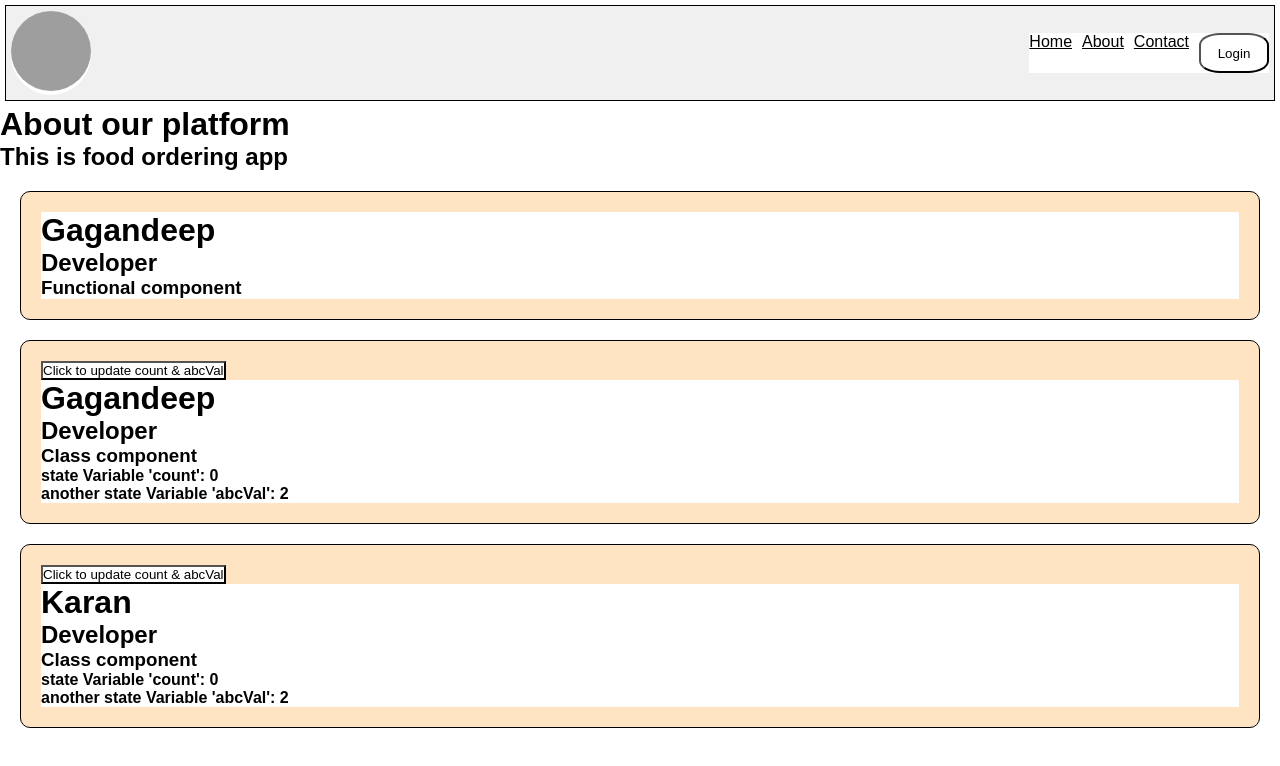
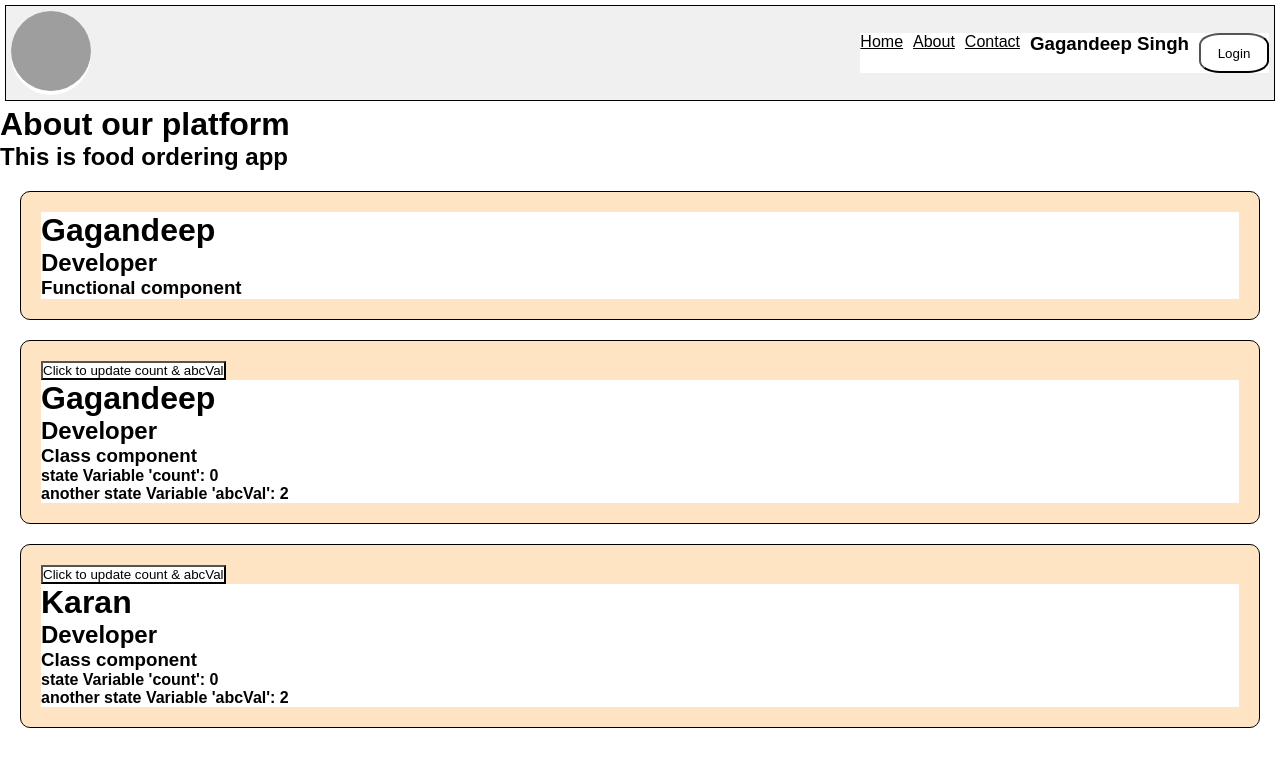
Before and after one commit to gagancod3/revise_react, a React (Vite) app in the folder phase_02/: page /about in a window 1280 px wide. Shown: the top 766 px of the page. Built offline with nearby package versions, Linux system fonts and the light colour scheme; grey boxes are pictures that could not be loaded.

Commit message:
useContext implemented for userName

```diff
--- a/phase_02/App.js
+++ b/phase_02/App.js
@@ -1,7 +1,12 @@
+//* Packages required
 import React, { Suspense, lazy } from "react";
 import ReactDOM from "react-dom/client";
 import { createBrowserRouter, RouterProvider, Outlet } from "react-router";
 
+//* Context component
+import UserContext from './utils/UserContext';
+
+//* React Components
 import Header from "./components/Header";
 import Bodylayout from "./components/Bodylayout";
 // import Contact from "./components/Contact";
@@ -9,17 +14,23 @@ import Bodylayout from "./components/Bodylayout";
 import RestaurantMenu from "./components/RestaurantMenu";
 import Error from "./components/Error";
 
-//* Lazy Loading
+//* Lazy Loading of Components
 const About = lazy(()=> import('./components/About'));
 const Contact = lazy(()=> import('./components/Contact'));
 
 //* Main App Component
 const Applayout = () => {
+
+  const userName = 'Gagandeep Singh'
+
   return (
+    //* Kept our main App component inside the <Context.Provider> tag so object is accessible throughout our app
+    <UserContext.Provider value={{userName}}>
     <div id="appLayout">
       <Header />
       <Outlet />
     </div>
+    </UserContext.Provider>
   );
 };
 
--- a/phase_02/components/About.js
+++ b/phase_02/components/About.js
@@ -6,13 +6,13 @@ import UserClass from "./UserClass";
 class About extends React.Component {
   constructor(props) {
     super(props);
-    console.log("Parent constructor");
+    // console.log("Parent constructor");
   }
   componentDidMount() {
-    console.log("Parent componentDidMount");
+    // console.log("Parent componentDidMount");
   }
   render() {
-    console.log("Parent render");
+    // console.log("Parent render");
     return (
       <div className="about-div">
         <h1>About our platform</h1>
--- a/phase_02/components/Bodylayout.js
+++ b/phase_02/components/Bodylayout.js
@@ -32,7 +32,7 @@ const Bodylayout = () => {
         json?.data?.cards[1]?.card?.card?.gridElements?.infoWithStyle
           ?.restaurants;
       if (restaurants) {
-        console.log("reslist", restaurants);
+        // console.log("reslist", restaurants);
         setTotalRes(restaurants);
         setResArr(restaurants);
       } else {
@@ -48,7 +48,7 @@ const Bodylayout = () => {
     fetchData();
   }, []);
 
-  console.log(useOnlineStatus(), "status");
+  // console.log(useOnlineStatus(), "status");
 
   //* CUstom Hook for showing user online status
   if (useOnlineStatus() === false) {
--- a/phase_02/components/Header.js
+++ b/phase_02/components/Header.js
@@ -1,9 +1,20 @@
-import { useState } from "react";
+import { useState, useContext } from "react";
 import { LOGO_URL } from "../utils/common_url";
 import { Link } from "react-router";
+import UserContext from "../utils/UserContext";
+
 //* Header
 const Header = () => {
   const [loginBtn, setLoginBtn] = useState('Login');
+
+  //* Array destructuring the context object to access value easily
+  const {userName} = useContext(UserContext);
+  // console.log(userName, 'user');
+
+  //* In case we don't want to use array-destructuring
+  // const userObj = useContext(UserContext);
+  // console.log(userObj.userName, 'userName');
+
   return (
     <div className="header">
       <div id="logo">
@@ -17,6 +28,7 @@ const Header = () => {
           <Link to={'/'}>Home</Link>
           <Link to={'/about'}>About</Link>
           <Link to={'/contact'}>Contact</Link>
+          <h3>{userName}</h3>
           <button className="login-btn"  onClick={() => loginBtn === 'Login' ? setLoginBtn('Logout'): setLoginBtn('Login')}>{loginBtn}</button>
         </ul>
       </div>
--- /dev/null
+++ b/phase_02/utils/UserContext.js
@@ -0,0 +1,5 @@
+import React, {createContext} from 'react';
+
+const UserContext = createContext();
+
+export default UserContext;
```
Also changed, not shown: 1 other file (tests, documents, lock files or other folders).
